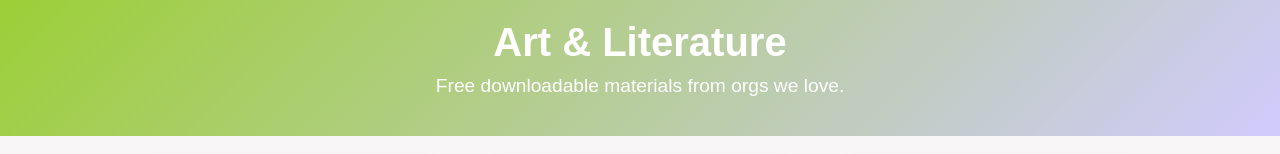
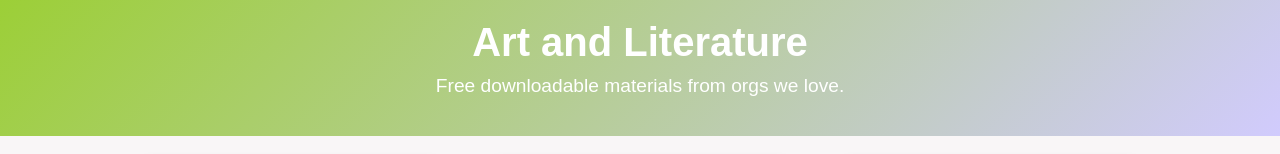
Before and after one commit to hesperkt/buckle-bunnies-fund, a plain HTML site: page art.html in a window 1280 px wide. Shown: the top 154 px of the page. Drawn offline with Linux system fonts and the light colour scheme; grey boxes are pictures that could not be loaded.

Commit message:
changed & to and

```diff
--- a/art.html
+++ b/art.html
@@ -8,7 +8,7 @@
 </head>
 <body>
   <header>
-    <h1>Art & Literature</h1>
+    <h1>Art and Literature</h1>
     <p>Free downloadable materials from orgs we love.</p>
   </header>
 
```
